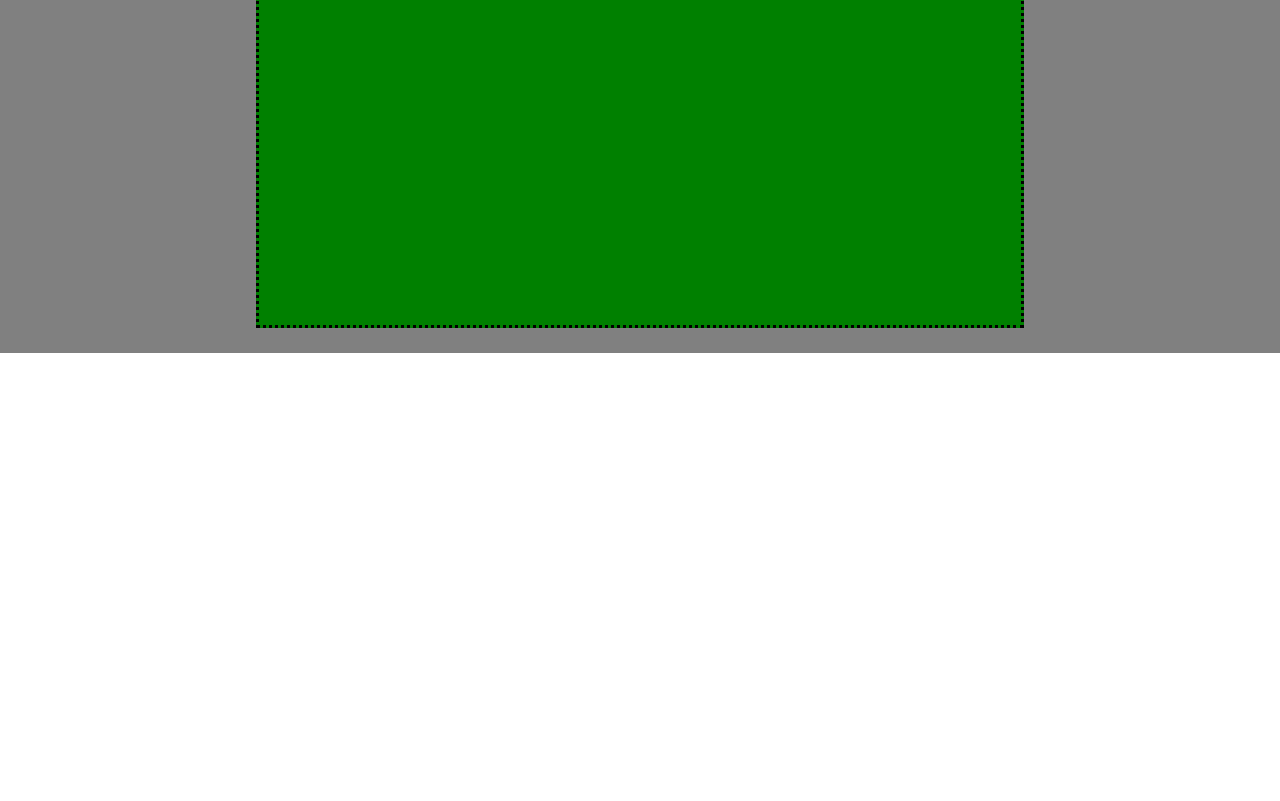
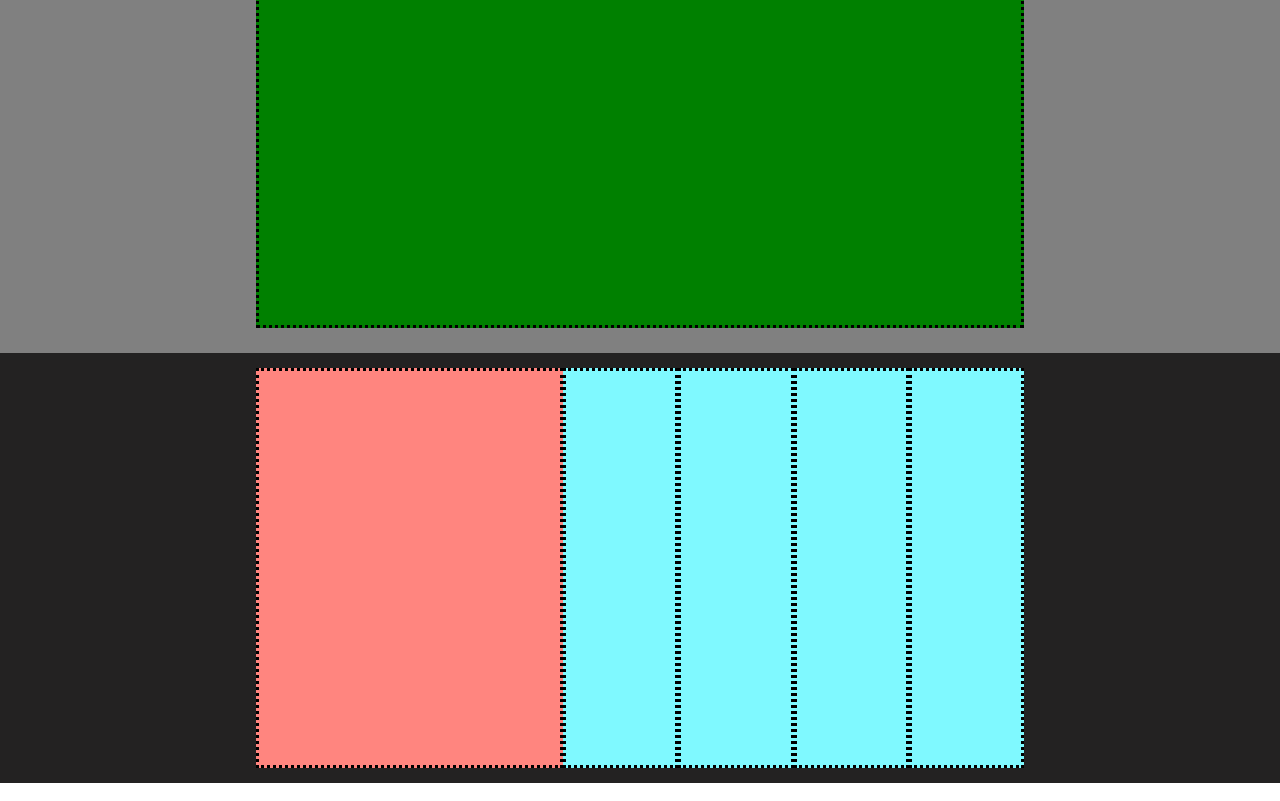
Before and after one commit to Runatorium/htmlcss-struttura-discord, a plain HTML site: page index.html in a window 1280 px wide. Shown: the part 2407-3208 px from the top of the page. Before the commit the page ends 2760 px from the top, so only its background shows below. Drawn offline with Linux system fonts and the light colour scheme.

Commit message:
FOOTER BOT MISSING

```diff
--- a/css/style.css
+++ b/css/style.css
@@ -114,3 +114,30 @@ background-color: rgb(47, 0, 255);
     margin: 25px;
     background-color: green;
 }
+
+.flex-footerbot{
+    display: flex;
+    align-items: center;
+    justify-content: center;
+    background-color: rgb(35, 34, 34);
+}
+.flex-containerfooter{
+    display: flex;
+    flex-direction: row;
+    height: 400px;
+    width: 60%;
+    background-color: aquamarine;
+    margin: 15px;
+}
+.internaldiv1{
+    width: 40%;
+    height: 400px;
+    background-color: rgb(255, 133, 127);
+    border-style: dotted;
+}
+.internaldiv{
+    width: calc(60% / 4);
+    height: 400px;
+    background-color: rgb(127, 249, 255);
+    border-style: dotted;
+}
--- a/index.html
+++ b/index.html
@@ -56,4 +56,16 @@
       </div>
     </main>
   </body>
+  <footer>
+    <div class="flex-footerbot">
+      <div class="flex-containerfooter">
+        <div class="internaldiv1"></div>
+        <div class="internaldiv"></div>
+        <div class="internaldiv"></div>
+        <div class="internaldiv"></div>
+        <div class="internaldiv"></div>
+      </div>
+    </div>
+    <br />
+  </footer>
 </html>
```
